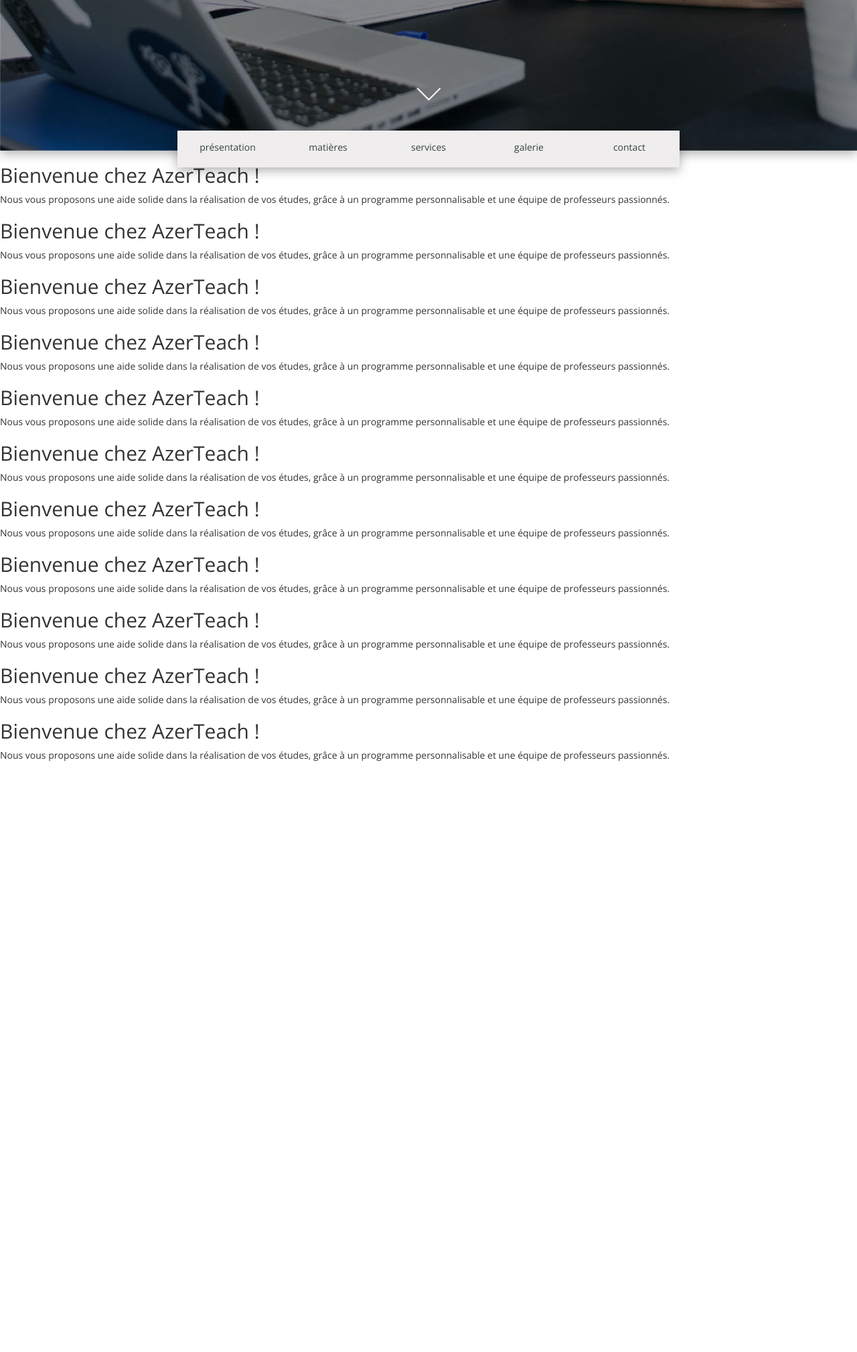
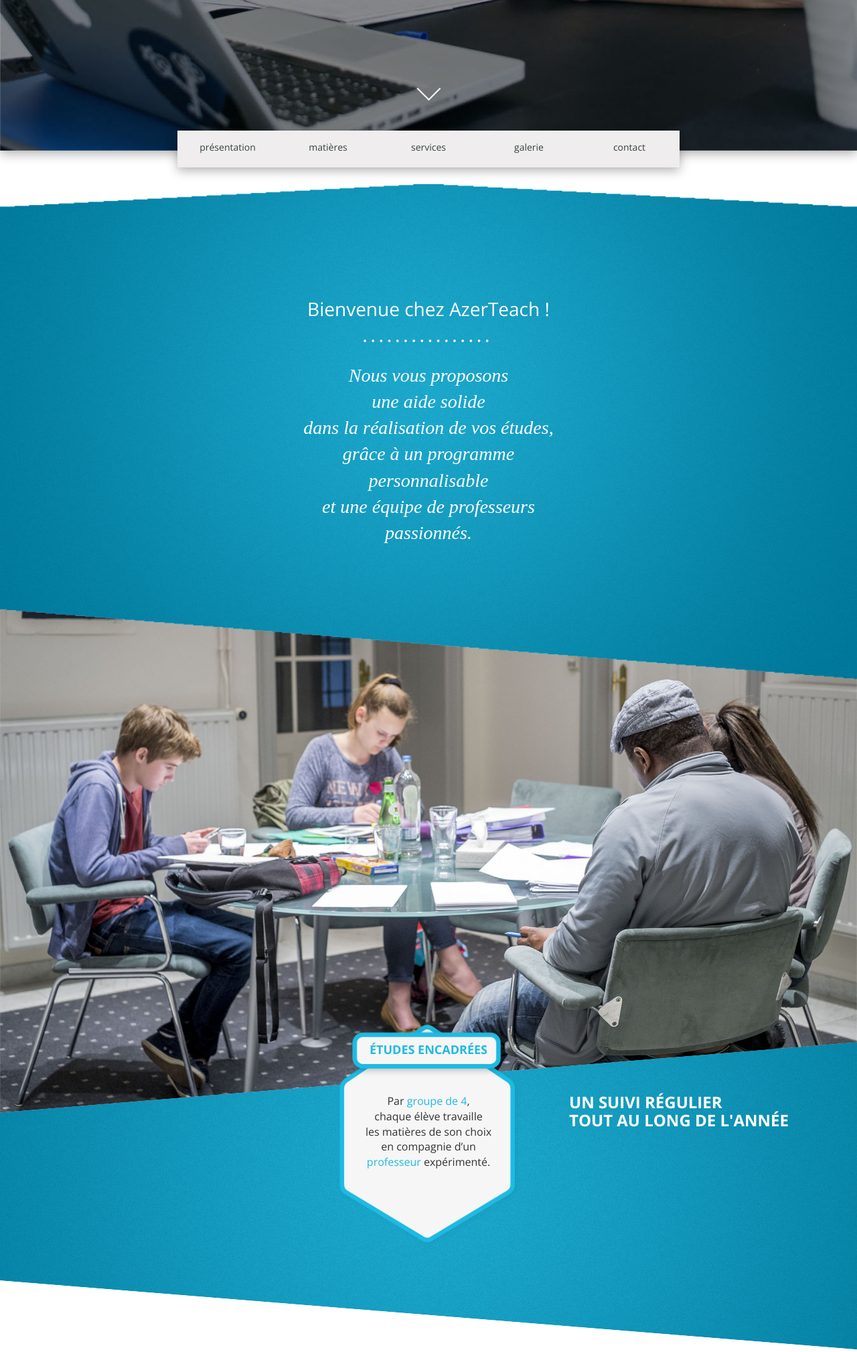
Before and after one commit to roulili/azerteach, a PHP site: page / in a window 1280 px wide; the page is wider, and only the part inside the window is pictured. Shown: the part 575-2594 px from the top of that part at 67% size. Before the commit the page ends 1712 px from the top of that part, so only its background shows below. Run offline with PHP 8.4, Linux system fonts and the light colour scheme; some libraries are stand-ins or nearby versions.

Commit message:
fin premier envoi Sab

```diff
--- a/css/custom.css
+++ b/css/custom.css
@@ -1,10 +1,13 @@
 body, html
 {height:100%; font-family: 'Open Sans', sans-serif;}
+body
+{overflow-x: hidden}
 .hidden
 {display:none!important;}
 .font-thin
 {font-weight: 100}
-
+.text-blue
+{color:#1fbae2;}
 /*NAVBAR*/
 .navbar
 {position:fixed; width:100%;}
@@ -56,3 +59,51 @@ box-shadow: 0px 5px 15px rgba(0,0,0,0.3);}
 {font-family: 'Minion Pro'; text-transform: lowercase; font-style:italic; font-size:0.9em; color:white;}
 .section-landing .more
 {width:100%; position:absolute; bottom:70px;}
+
+
+/*Section welcome*/
+.section-welcome
+{margin-top:50px; color:white; width:100%; overflow-x:hidden;}
+.background-blue
+{position:absolute; z-index:-1; left:-999px; right:-999px; margin:auto; max-height:750px;}
+.section-welcome h1
+{text-align:center; margin-top:15%; font-size:28px; margin-bottom:30px;}
+.section-welcome p
+{font-family: 'Minion Pro'; font-style: italic; font-weight:400; font-size:28px; margin-top:30px; text-align:center;}
+.section-welcome .separation
+{background-image: url('../img/separation.png'); height:4px;}
+
+/*Section etudes encadrées*/
+.section-photo-etudes img
+{width:100%; z-index:-2; position:absolute;}
+.azerbloc
+{
+	font-family:'Open Sans';
+}
+.azerbloc .azerform
+{
+	position: absolute;
+	left: -999px;
+	right: -999px;
+	margin: auto;
+	width: 70%;
+	z-index:-1;
+}
+.azerbloc h3
+{
+	width:100%;
+	text-align:center;
+	left:0px;
+	margin-top:30px;
+	font-size:18px;
+	text-transform: uppercase;
+	font-weight:600;
+}
+.azerbloc p
+{
+	margin-top:55px;
+	font-size:16px;
+	font-weight:400;
+}
+h3.section-caption
+{color:white; font-family:'Open Sans'; font-weight:600; text-transform:uppercase; margin-top:105px; font-size:24px;}
--- a/index.html
+++ b/index.html
@@ -57,48 +57,51 @@
     </div>
 
     <div class="section section-welcome">
-      <h2>Bienvenue chez AzerTeach !</h2>
-      <p>Nous vous proposons une aide solide dans la réalisation de vos études, grâce à un programme personnalisable et une équipe de professeurs passionnés.</p>
+      <img src="img/section-welcome.png" id="section-welcome-background" class="background-blue"/>
+      <div class="container">
+        <h1>Bienvenue chez AzerTeach !</h1>
+        <div class="row"><div class="col-sm-5"></div><div class="col-sm-2 separation"></div></div>
+        <div class="row">
+          <p class="lead">
+            Nous vous proposons<br />
+            une aide solide<br />
+            dans la réalisation de vos études,<br />
+            grâce à un programme<br />
+            personnalisable<br />
+            et une équipe de professeurs<br />
+            passionnés.
+          </p>
         </div>
-        <div class="section section-welcome">
-      <h2>Bienvenue chez AzerTeach !</h2>
-      <p>Nous vous proposons une aide solide dans la réalisation de vos études, grâce à un programme personnalisable et une équipe de professeurs passionnés.</p>
       </div>
-        <div class="section section-welcome">
-      <h2>Bienvenue chez AzerTeach !</h2>
-      <p>Nous vous proposons une aide solide dans la réalisation de vos études, grâce à un programme personnalisable et une équipe de professeurs passionnés.</p>
     </div>
-        <div class="section section-welcome">
-      <h2>Bienvenue chez AzerTeach !</h2>
-      <p>Nous vous proposons une aide solide dans la réalisation de vos études, grâce à un programme personnalisable et une équipe de professeurs passionnés.</p>
+
+    <div class="section section-photo-etudes">
+      <img src="img/photo-etudes.jpg" id="photo-etudes"/>
     </div>
-        <div class="section section-welcome">
-      <h2>Bienvenue chez AzerTeach !</h2>
-      <p>Nous vous proposons une aide solide dans la réalisation de vos études, grâce à un programme personnalisable et une équipe de professeurs passionnés.</p>
+
+
+
+    <div class="section section-etudes">
+      <img src="img/section-etudes.png" id="section-etudes-background" class="background-blue"/>
+      <div class="container">
+        <div class="row">
+          <div class="col-sm-4"></div>
+          <div class="col-sm-4 text-center azerbloc">
+            <img src="img/bloc-etudes.png" class="azerform" id="bloc-etudes"/>
+            <h3 class="text-blue">études encadrées</h3>
+            <p>
+              Par <span class="text-blue">groupe de 4</span>,<br />
+              chaque élève travaille <br />
+              les matières de son choix <br />
+              en compagnie d’un <br />
+              <span class="text-blue">professeur</span> expérimenté.
+            </p>
           </div>
-        <div class="section section-welcome">
-      <h2>Bienvenue chez AzerTeach !</h2>
-      <p>Nous vous proposons une aide solide dans la réalisation de vos études, grâce à un programme personnalisable et une équipe de professeurs passionnés.</p>
+          <div class="col-sm-4">
+            <h3 class="section-caption">Un suivi régulier<br />tout au long de l'année</h3>
           </div>
-        <div class="section section-welcome">
-      <h2>Bienvenue chez AzerTeach !</h2>
-      <p>Nous vous proposons une aide solide dans la réalisation de vos études, grâce à un programme personnalisable et une équipe de professeurs passionnés.</p>
         </div>
-        <div class="section section-welcome">
-      <h2>Bienvenue chez AzerTeach !</h2>
-      <p>Nous vous proposons une aide solide dans la réalisation de vos études, grâce à un programme personnalisable et une équipe de professeurs passionnés.</p>
       </div>
-        <div class="section section-welcome">
-      <h2>Bienvenue chez AzerTeach !</h2>
-      <p>Nous vous proposons une aide solide dans la réalisation de vos études, grâce à un programme personnalisable et une équipe de professeurs passionnés.</p>
-    </div>
-        <div class="section section-welcome">
-      <h2>Bienvenue chez AzerTeach !</h2>
-      <p>Nous vous proposons une aide solide dans la réalisation de vos études, grâce à un programme personnalisable et une équipe de professeurs passionnés.</p>
-    </div>
-        <div class="section section-welcome">
-      <h2>Bienvenue chez AzerTeach !</h2>
-      <p>Nous vous proposons une aide solide dans la réalisation de vos études, grâce à un programme personnalisable et une équipe de professeurs passionnés.</p>
     </div>
 
 
@@ -106,5 +109,6 @@
     <script src="https://ajax.googleapis.com/ajax/libs/jquery/2.1.4/jquery.min.js"></script>
     <script src="https://maxcdn.bootstrapcdn.com/bootstrap/3.3.5/js/bootstrap.min.js"></script>
     <script src="js/scrollspy.js"></script>
+    <script src="js/rouli.js"></script>
   </body>
 </html>
--- /dev/null
+++ b/js/rouli.js
@@ -0,0 +1,4 @@
+$('.section-photo-etudes').height($('#photo-etudes').height());
+
+var m = 160/1920*$('#section-etudes-background').width();
+$('.section-etudes').css({'margin-top': -m});
```
Also changed, not shown: img/bloc-etudes.png (added), img/photo-etudes.jpg (added), img/section-etudes.png (added), img/section-welcome.png (added), img/separation.png (added). Lines whose indentation alone changed are shown as unchanged.
